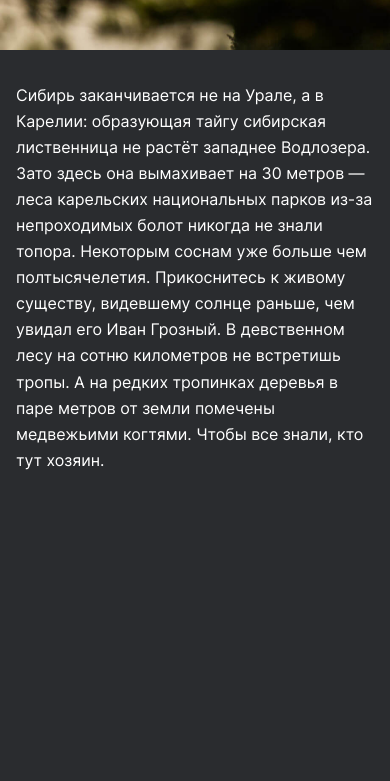
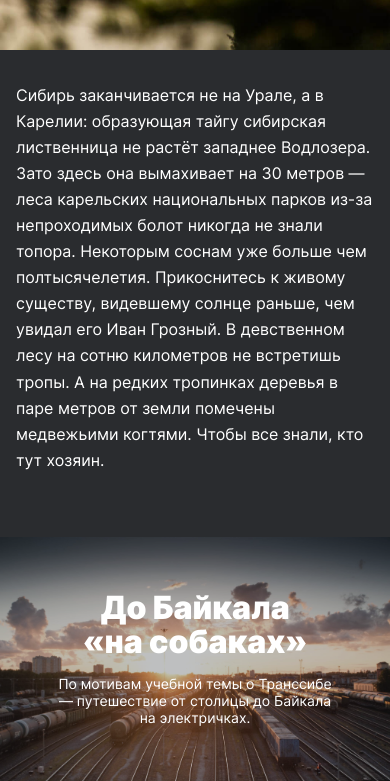
Before and after one commit to vivan1992/russian-travel, a plain HTML site: page index.html in a window 390 px wide. Shown: the part 9355-10136 px from the top of the page. Before the commit the page ends 9828 px from the top, so only its background shows below. Drawn offline with Linux system fonts and the light colour scheme.

Commit message:
added cover

```diff
--- /dev/null
+++ b/blocks/cover/__link/cover__link.css
@@ -0,0 +1,10 @@
+.cover__link {
+  text-decoration: none;
+  width: 100%;
+  min-height: inherit;
+  z-index: 1;
+  display: flex;
+  flex-direction: column;
+  justify-content: center;
+  align-items: center;
+}
--- /dev/null
+++ b/blocks/cover/__subtitle/cover__subtitle.css
@@ -0,0 +1,18 @@
+.cover__subtitle {
+  font-weight: 400;
+  font-size: 18px;
+  line-height: 1.22;
+  text-align: center;
+  color: #FFFFFF;
+  margin: 0;
+  margin-top: 32px;
+  max-width: 360px;
+}
+
+@media screen and (max-width: 767px) {
+  .cover__subtitle {
+    font-size: 14px;
+    margin-top: 16px;
+    max-width: 288px;
+  }
+}
--- /dev/null
+++ b/blocks/cover/__title/cover__title.css
@@ -0,0 +1,16 @@
+.cover__title {
+  margin: 0;
+  font-weight: 900;
+  font-size: 72px;
+  line-height: 1.06;
+  text-align: center;
+  color: #FFFFFF;
+  max-width: 560px;
+}
+
+@media screen and (max-width: 767px) {
+  .cover__title {
+    font-size: 32px;
+    max-width: 255px;
+  }
+}
--- /dev/null
+++ b/blocks/cover/cover.css
@@ -0,0 +1,30 @@
+.cover {
+  background: url('../../images/cover-trains.jpg') center center/cover no-repeat;
+  width: calc(100% - 96px);
+  min-height: calc((100vw - 96px)/1.6);
+  display: flex;
+  position: relative;
+}
+
+.cover::before {
+  content: '';
+  position: absolute;
+  top: 0;
+  left: 0;
+  bottom: 0;
+  right: 0;
+  background: #2A2C2F;
+  opacity: 0.3;
+  transition: opacity 350ms ease;
+}
+
+.cover:hover::before {
+  opacity: 0.8;
+}
+
+@media screen and (max-width: 1279px) {
+  .cover {
+    width: 100%;
+    min-height: calc(100vw/1.6);
+  }
+}
--- a/blocks/places/places.css
+++ b/blocks/places/places.css
@@ -1,5 +1,5 @@
 .places {
-  padding-top: 92px;
+  padding: 92px 0;
   width: calc(100vw - 296px);
 }
 
@@ -11,14 +11,14 @@
 
 @media screen and (max-width: 1023px) {
   .places {
-    padding-top: 88px;
+    padding: 88px 0;
     width: calc(100vw - 48px);
   }
 }
 
 @media screen and (max-width: 767px) {
   .places {
-    padding-top: 64px;
+    padding: 64px 0;
     width: 100vw;
   }
 }
--- a/index.html
+++ b/index.html
@@ -113,6 +113,12 @@
         </li>
       </ul>
     </section>
+    <section class="cover">
+      <a href="https://stampsy.com/na-elektrichkakh-do-baikala" class="cover__link">
+        <h2 class="cover__title">До Байкала «на собаках»</h2>
+        <p class="cover__subtitle">По мотивам учебной темы о Транссибе — путешествие от столицы до Байкала на электричках.</p>
+      </a>
+    </section>
    </main>
 </body>
 </html>
--- a/pages/index.css
+++ b/pages/index.css
@@ -40,3 +40,8 @@
 @import url(../blocks/place/__url-heading/place__url-heading.css);
 @import url(../blocks/place/__website/place__website.css);
 @import url(../blocks/place/__paragraph-wrap/place__paragraph-wrap.css);
+
+@import url(../blocks/cover/cover.css);
+@import url(../blocks/cover/__link/cover__link.css);
+@import url(../blocks/cover/__title/cover__title.css);
+@import url(../blocks/cover/__subtitle/cover__subtitle.css);
```
